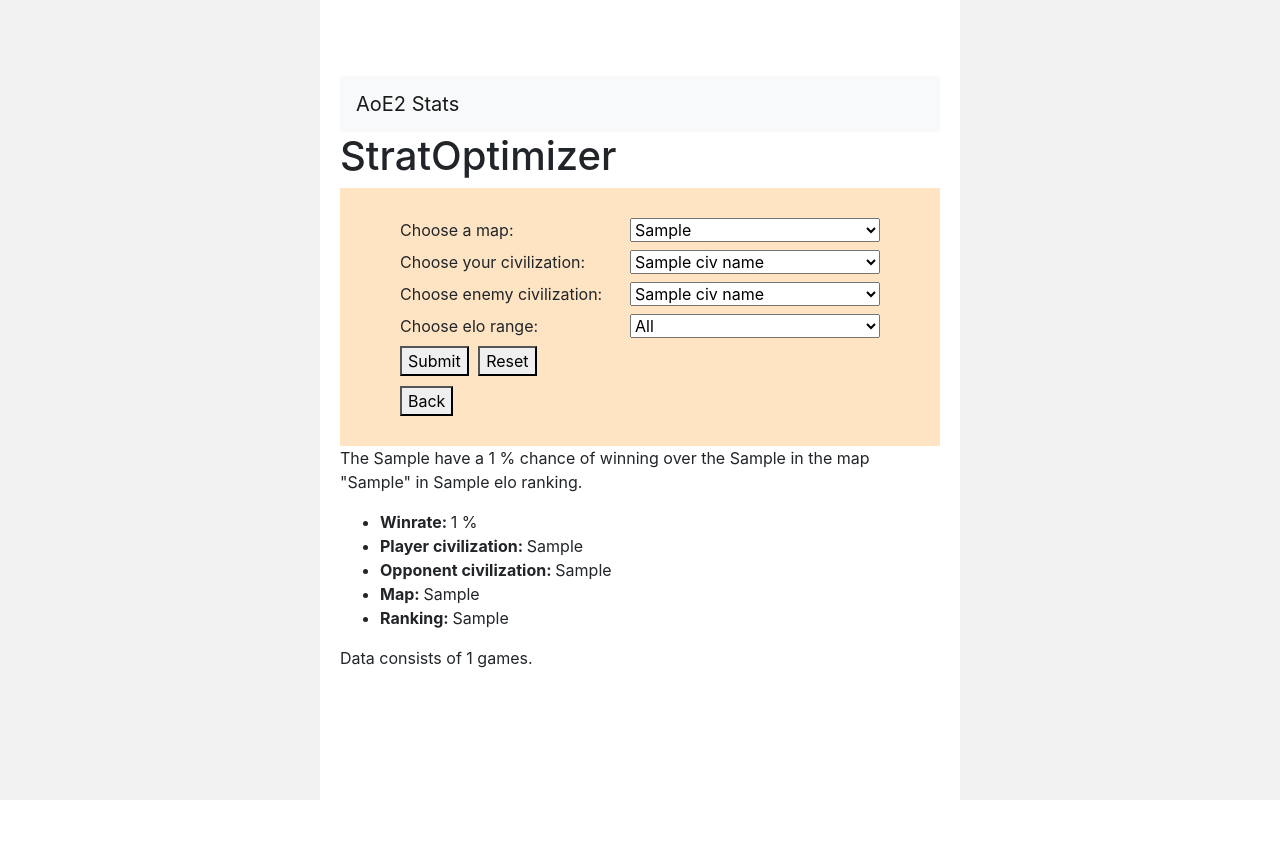
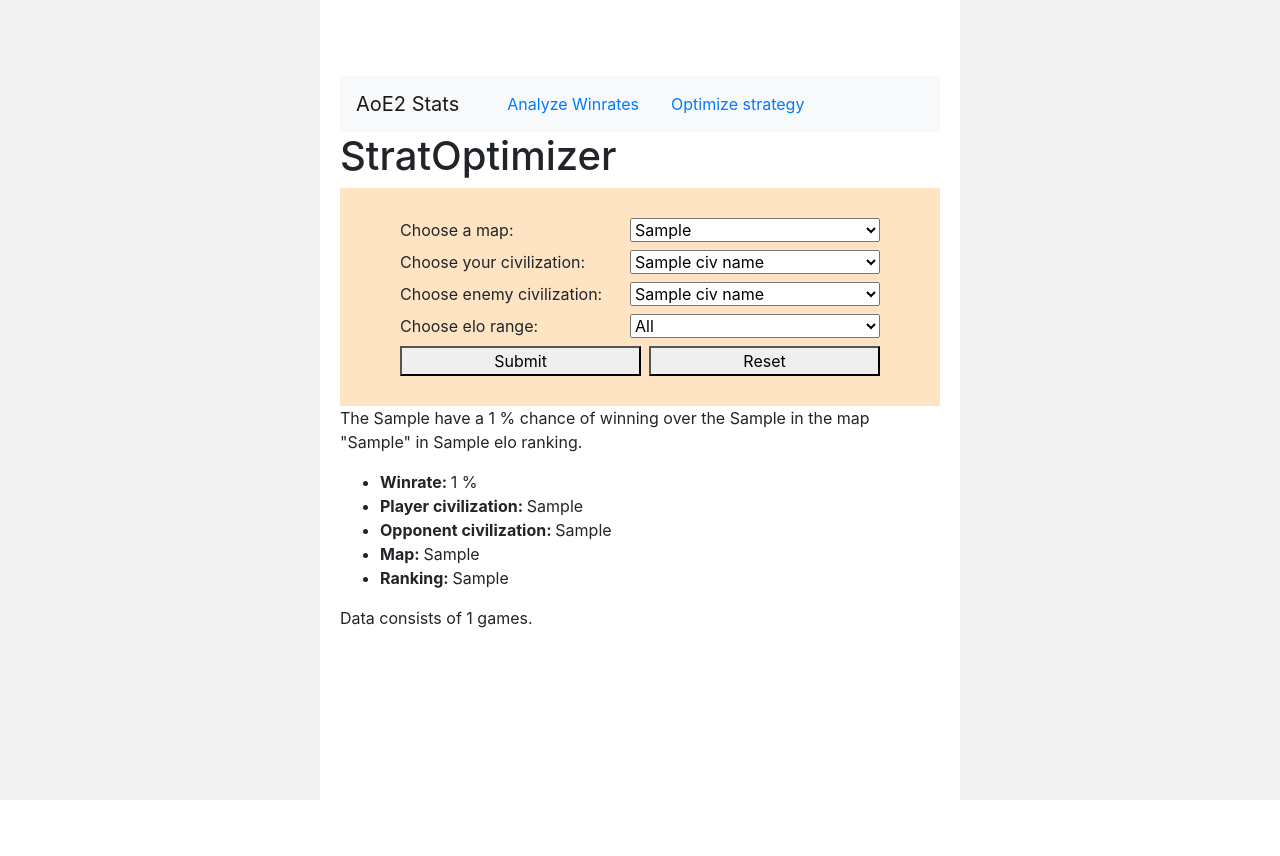
Before and after one commit to alfrooster/aoe-data-analytics, a Python web app: template flask/templates/stratoptimizer.html in a window 1280 px wide. Run offline with Jinja, Linux system fonts and the light colour scheme; the template is opened without the code that fills it: most values are stand-ins (such as "Sample title", 1, 10 or a date in 2020); some libraries are stand-ins or nearby versions.

Commit message:
fix navigation, layout

```diff
--- a/flask/analysis.py
+++ b/flask/analysis.py
@@ -1,9 +1,10 @@
 import pandas as pd
 import base64
 from io import BytesIO
+# from matplotlib.figure import Figure
 from matplotlib import pyplot as plt
 
-df = pd.read_csv("./aoe2.csv")
+df = pd.read_csv("../aoe2.csv")
 
 def formulate_strat(selected_map, selected_player_civ, selected_enemy_civ, selected_elo):
 
@@ -59,7 +60,6 @@ def formulate_strat(selected_map, selected_player_civ, selected_enemy_civ, selec
     }
 
     return return_object
-    #return(f'According to our data of {total_games} games, the {selected_player_civ} have a {win_percentage}% chance of winning over the {selected_enemy_civ} in the map "{selected_map}" in {elo_msg} elo ranking.')
 
 def analyze_winrates(selected_elo, selected_map, selected_fromduration, selected_toduration):
 
@@ -116,7 +116,7 @@ def analyze_winrates(selected_elo, selected_map, selected_fromduration, selected
     ax = fig.subplots()
     plt.bar(winrate_table.civs.iloc[0:5], winrate_table.win_rate.iloc[0:5])
     ax.set(ylim=[49, 100])
-    fig.savefig('./flask/static/images/plot.png')
+    fig.savefig('./static/images/plot.png')
 
     return_object = {
         "table": winrate_table.head(5).to_html(), #top 5 civs
--- a/flask/static/css/main.css
+++ b/flask/static/css/main.css
@@ -45,24 +45,45 @@ table.dataframe th {
   float: right;
   width: 250px;
 }
-
+.navbar-wrapper {
+  display: flex;
+  flex-direction: row;
+  align-items: center;
+  gap: 2em;
+  float: left;
+}
+.navbar-box {
+  display: flex;
+}
+.button-wrapper {
+  display: flex;
+  flex-direction: row;
+}
+.button-wrapper-box {
+  display: flex;
+  flex-grow: 1;
+}
+.button-reset {
+  flex-grow: 2;
+  margin-left: 0.5em;
+}
+.button-submit {
+  flex-grow: 2;
+}
 #duration {
   float: left;
 }
-
 .range_container {
   display: flex;
   float: right;
   flex-direction: column;
-    width: 50%;
+  width: 20em;
   margin-top: 3%;
 }
-
 .sliders_control {
   position: relative;
   min-height: 14px;
 }
-
 .form_control {
   position: relative;
   display: flex;
@@ -70,7 +91,6 @@ table.dataframe th {
   font-size: 16px;
   color: #635a5a;
 }
-
 input[type=range]::-webkit-slider-thumb {
   -webkit-appearance: none;
   pointer-events: all;
@@ -81,7 +101,6 @@ table.dataframe th {
   box-shadow: 0 0 0 1px #C6C6C6;
   cursor: pointer;
 }
-
 input[type=range]::-moz-range-thumb {
   -webkit-appearance: none;
   pointer-events: all;
@@ -92,16 +111,13 @@ table.dataframe th {
   box-shadow: 0 0 0 1px #C6C6C6;
   cursor: pointer;
 }
-
 input[type=range]::-webkit-slider-thumb:hover {
   background: #f7f7f7;
 }
-
 input[type=range]::-webkit-slider-thumb:active {
   box-shadow: inset 0 0 3px #387bbe, 0 0 9px #387bbe;
   -webkit-box-shadow: inset 0 0 3px #387bbe, 0 0 9px #387bbe;
 }
-
 input[type="number"] {
   color: #8a8383;
   width: 50px;
@@ -109,12 +125,10 @@ table.dataframe th {
   font-size: 16px;
   border: none;
 }
-
 input[type=number]::-webkit-inner-spin-button,
 input[type=number]::-webkit-outer-spin-button {
     opacity: 1;
 }
-
 input[type="range"] {
   -webkit-appearance: none;
   appearance: none;
@@ -124,7 +138,6 @@ table.dataframe th {
   background-color: #C6C6C6;
   pointer-events: none;
 }
-
 #fromSlider {
   height: 0;
   z-index: 1;
--- a/flask/templates/base.html
+++ b/flask/templates/base.html
@@ -9,6 +9,8 @@
     </head>
     <body>
         {% block body %}{% endblock %}
+
+
         <script src="https://cdn.jsdelivr.net/npm/popper.js@1.12.9/dist/umd/popper.min.js" integrity="sha384-ApNbgh9B+Y1QKtv3Rn7W3mgPxhU9K/ScQsAP7hUibX39j7fakFPskvXusvfa0b4Q" crossorigin="anonymous"></script>
         <script src="https://cdn.jsdelivr.net/npm/bootstrap@4.0.0/dist/js/bootstrap.min.js" integrity="sha384-JZR6Spejh4U02d8jOt6vLEHfe/JQGiRRSQQxSfFWpi1MquVdAyjUar5+76PVCmYl" crossorigin="anonymous"></script>
     </body>
--- a/flask/templates/stratoptimizer.html
+++ b/flask/templates/stratoptimizer.html
@@ -8,17 +8,40 @@
 <div class="sidebar"></div>
   <div class="content">
     <nav class="navbar navbar-expand-lg navbar-light bg-light">
-      <a class="navbar-brand" href="index.html">AoE2 Stats</a>
+      <div class="navbar-wrapper">
+          <div class="navbar-box">
+              <a class="navbar-brand" href="/">AoE2 Stats</a>
               <button class="navbar-toggler" type="button" data-toggle="collapse" data-target="#navbarSupportedContent" aria-controls="navbarSupportedContent" aria-expanded="false" aria-label="Toggle navigation">
                   <span class="navbar-toggler-icon"></span>
               </button>
+          </div>
+          <div class="navbar-box">
+              <a class="navbar-nav" href="/winrates">Analyze Winrates</a>
+              <button class="navbar-toggler" type="button" data-toggle="collapse" data-target="#navbarSupportedContent" aria-controls="navbarSupportedContent" aria-expanded="false" aria-label="Toggle navigation">
+                  <span class="navbar-toggler-icon"></span>
+              </button>
+          </div>
+          <div class="navbar-box">
+              <a class="navbar-nav" href="/stratoptimizer">Optimize strategy</a>
+              <button class="navbar-toggler" type="button" data-toggle="collapse" data-target="#navbarSupportedContent" aria-controls="navbarSupportedContent" aria-expanded="false" aria-label="Toggle navigation">
+                  <span class="navbar-toggler-icon"></span>
+              </button>
+          </div>
+      </div>
 
+
+      <div class="collapse navbar-collapse" id="navbarSupportedContent">
+          <ul class="navbar-nav mr-auto">
+
+      </div>
     </nav>
+
     <h1>StratOptimizer</h1>
+
     <div class="form-box">
       <form action="{{ url_for('results') }}" method="POST">
         <input type="hidden" id="data_from_where" name="data_from_where" value="stratoptimizer">
-        <label class="input-label" for="map_list">Choose a map:</label>
+        <label class="input-label for="map_list">Choose a map:</label>
         <select class="input-area" id="map_list" name="aoe2map">
           {% for aoe2map in map_list %}
           <option value="{{ aoe2map }}">{{ aoe2map }}</option>
@@ -26,7 +49,7 @@
         </select>
         <br>
 
-        <label class="input-label" for="civ_name_list">Choose your civilization:</label>
+        <label class="input-label for="civ_name_list">Choose your civilization:</label>
         <select class="input-area" id="civ_name_list" name="player_civ_name">
           {% for player_civ_name in civ_name_list %}
           <option value="{{ player_civ_name }}">{{ player_civ_name }}</option>
@@ -34,7 +57,7 @@
         </select>
         <br>
 
-        <label class="input-label" for="civ_name_list">Choose enemy civilization:</label>
+        <label class="input-label for="civ_name_list">Choose enemy civilization:</label>
         <select class="input-area" id="civ_name_list" name="enemy_civ_name">
           {% for enemy_civ_name in civ_name_list %}
           <option value="{{ enemy_civ_name }}">{{ enemy_civ_name }}</option>
@@ -42,7 +65,7 @@
         </select>
         <br>
 
-        <label class="input-label" for="elo">Choose elo range:</label>
+        <label class="input-label for="elo">Choose elo range:</label>
         <select class="input-area" id="elo" name="elo">
           <option value="all">All</option>
           <option value="low">Low (<1000)</option>
@@ -51,12 +74,19 @@
           <option value="veryhigh">Very High (over 1500)</option>
         </select>
         <br>
-        <button type="submit">Submit</button>
-        <button type="reset" style="margin-left: 5px;">Reset</button><br />
-        <button type="button" style="margin-top: 10px" onclick="window.location.href='/';">Back</button>
+
+        <div class="button-wrapper">
+          <div class="button-wrapper-box">
+              <button class="button-submit" type="submit">Submit</button>
+          </div>
+          <div class="button-wrapper-box">
+              <button class="button-reset" type="reset">Reset</button><br />
+          </div>
+        </div>
+
       </form>
     </div>
-
+    <div>
       {% if res %}
       <p>The {{res['selected_player_civ']}} have a {{res['win_percentage']}} % chance of winning over the {{res['selected_enemy_civ']}} in the map "{{res['selected_map']}}" in {{res['elo_msg']}} elo ranking.</p>
       <ul>
```
Also changed, not shown: flask/app.py (+0 -9 lines), flask/templates/index.html (+22 -4 lines), flask/templates/winrates.html (+35 -10 lines), flask/static/images/plot.png. Lines whose indentation alone changed are shown as unchanged.
